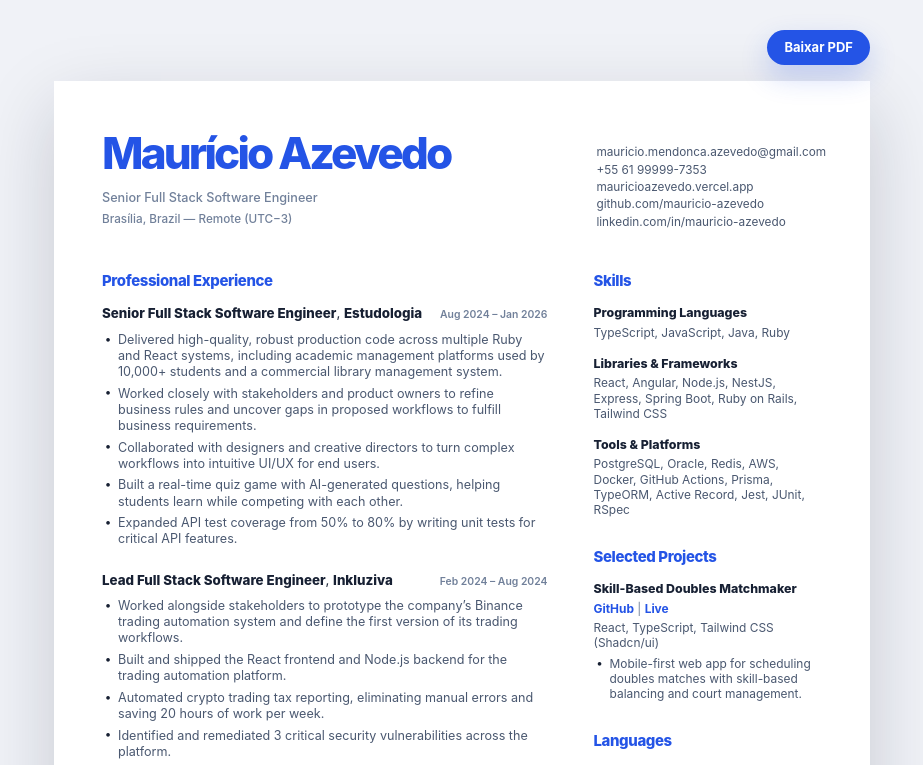
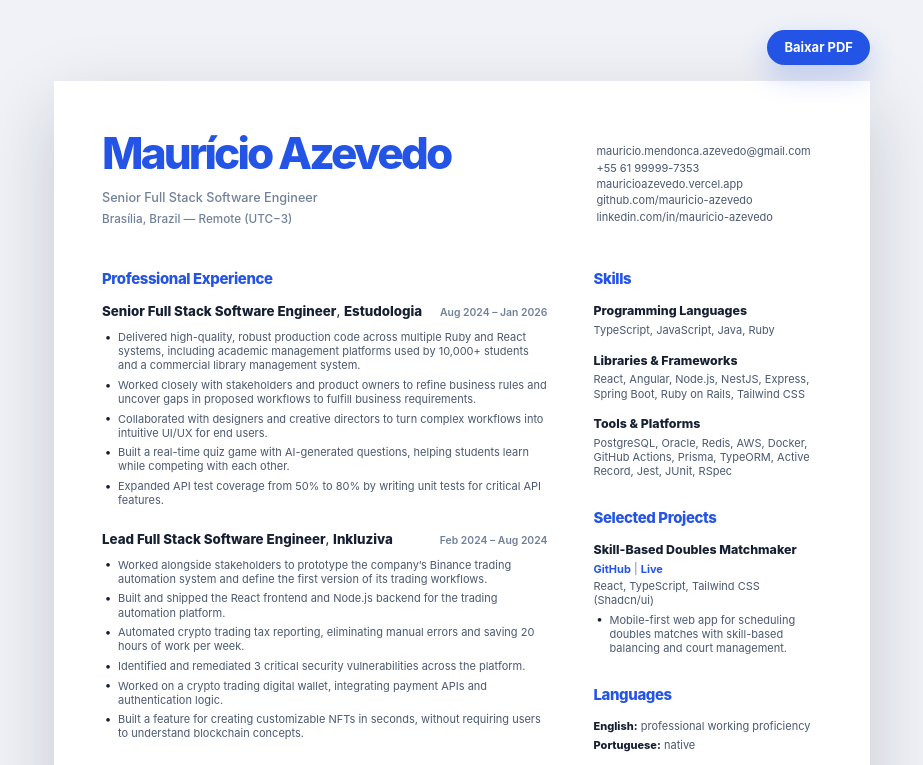
Before and after one commit to mauricio-azevedo/resume, a React (Vite) app: page / in a window 1280 px wide. Shown: the top 765 px of the page, without its empty margins (178-1101 px from the left). Built offline with nearby package versions, Linux system fonts and the light colour scheme.

Commit message:
Set normal resume text to 11px

```diff
--- a/src/App.css
+++ b/src/App.css
@@ -76,7 +76,7 @@ a {
   background: var(--paper);
   color: var(--ink);
   box-shadow: 0 26px 70px rgba(15, 23, 42, 0.18);
-  font-size: 9.45pt;
+  font-size: 11px;
   line-height: 1.28;
 }
 
@@ -130,7 +130,7 @@ h1 {
   display: flex;
   flex-direction: column;
   font-style: normal;
-  font-size: 8.85pt;
+  font-size: 11px;
   gap: 2.2pt;
   line-height: 1.22;
   padding-top: 0.13in;
@@ -236,7 +236,7 @@ li::before {
 }
 
 .side-column {
-  font-size: 8.95pt;
+  font-size: 11px;
   line-height: 1.28;
 }
 
```
